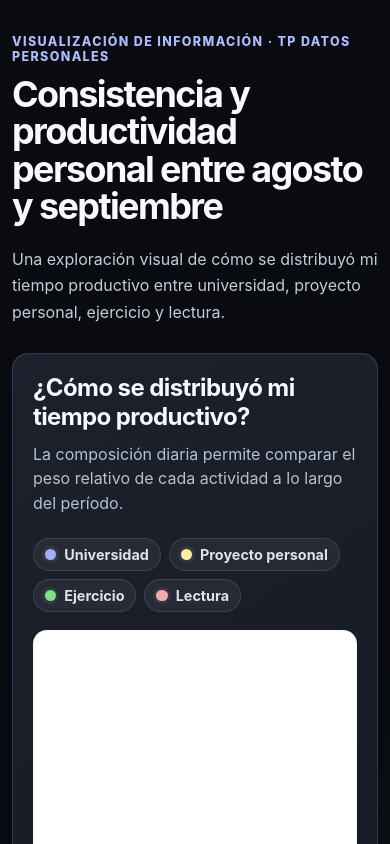
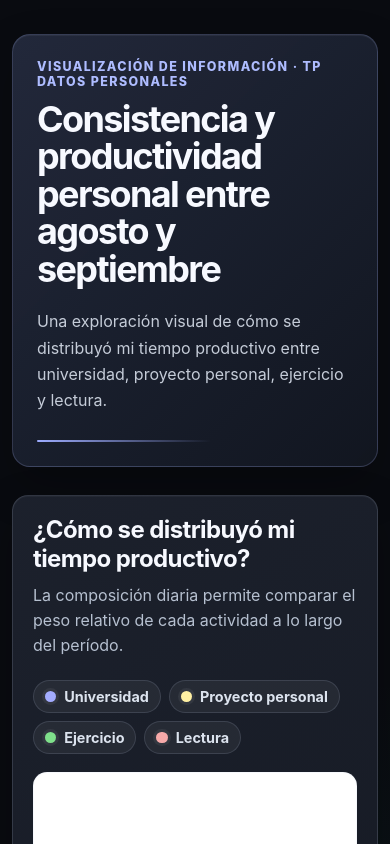
Before and after one commit to francoferrari02/infovis, a plain HTML site: page productividad.html in a window 390 px wide. Shown: the top 844 px of the page. Drawn offline with Linux system fonts and the light colour scheme; a script that the page names is missing.

Commit message:
detalles

```diff
--- a/productividad.html
+++ b/productividad.html
@@ -18,7 +18,24 @@
         radial-gradient(circle at 90% 20%, rgba(38,197,170,.08), transparent 28rem), #090b10;
     }
     main { width: min(1160px, calc(100% - 48px)); margin: 0 auto; padding: 64px 0 72px; }
-    header { max-width: 860px; margin-bottom: 40px; }
+    .page-header {
+      max-width: 960px;
+      margin-bottom: 48px;
+      padding: clamp(24px, 4vw, 42px);
+      background: linear-gradient(135deg, rgba(42, 50, 73, .76), rgba(20, 24, 35, .82));
+      border: 1px solid rgba(174, 188, 255, .2);
+      border-radius: 24px;
+      box-shadow: 0 20px 48px rgba(0, 0, 0, .2), inset 0 1px rgba(255, 255, 255, .05);
+    }
+    .page-header::after {
+      display: block;
+      width: min(260px, 55%);
+      height: 2px;
+      margin-top: 26px;
+      content: "";
+      background: linear-gradient(90deg, #9dacff, rgba(157, 172, 255, 0));
+      border-radius: 999px;
+    }
     .eyebrow { margin: 0 0 12px; color: #aebcff; font-size: .78rem; font-weight: 800; letter-spacing: .11em; text-transform: uppercase; }
     h1,h2,h3 { color: #f7f9ff; }
     h1 { max-width: 820px; margin: 0; font-size: clamp(2.25rem, 5.5vw, 4.25rem); line-height: 1.04; letter-spacing: -.045em; }
@@ -45,17 +62,22 @@
     .rawgraphs-figure img { display: block; width: 100%; height: auto; }
     .visual-key { display: flex; flex-wrap: wrap; gap: 8px; margin: 0 0 16px; }
     .visual-key span { padding: 6px 10px; color: #cbd5e1; font-size: .85rem; background: rgba(255,255,255,.05); border-radius: 8px; }
-    .heatmaps-section { width: min(1400px, calc(100vw - 48px)); margin-right: 50%; margin-left: 50%; transform: translateX(-50%); }
-    .heatmaps-grid { display: grid; grid-template-columns: repeat(2, minmax(0,1fr)); gap: 22px; }
-    .heatmap-card { min-width: 0; padding: clamp(14px,2vw,20px); overflow: visible; background: rgba(8,11,16,.36); border: 1px solid rgba(198,211,237,.14); border-radius: 14px; }
+    .heatmaps-section { width: min(1520px, calc(100vw - 24px)); margin-right: 50%; margin-left: 50%; padding-right: clamp(14px, 2vw, 22px); padding-left: clamp(14px, 2vw, 22px); transform: translateX(-50%); }
+    .heatmaps-grid { display: grid; grid-template-columns: repeat(2, minmax(0,1fr)); gap: 14px; }
+    .heatmap-card { min-width: 0; padding: 8px; overflow: visible; background: rgba(8,11,16,.36); border: 1px solid rgba(198,211,237,.14); border-radius: 14px; }
     /* Los iframes de Flourish conservan sus propios estilos; esta reserva evita recortar ejes y etiquetas. */
     .heatmap-card .flourish-embed,.heatmap-card .flourish-embed iframe { display: block; width: 100% !important; min-height: 540px !important; height: 540px !important; border: 0; }
     .tableauPlaceholder { width: 100%; }
+    /* Con dos columnas el lienzo nativo de Flourish queda demasiado angosto en
+       notebooks. Se usa una columna hasta contar con ancho real suficiente. */
+    @media (max-width: 1279px) and (min-width: 721px) {
+      .heatmaps-grid { grid-template-columns: 1fr; }
+    }
     @media (max-width: 720px) {
       main { width: min(100% - 24px, 1160px); padding: 34px 0 48px; }
-      header { margin-bottom: 28px; }
+      .page-header { margin-bottom: 28px; border-radius: 18px; }
       .chart-section { margin-top: 22px; border-radius: 16px; }
-      .heatmaps-section { width: min(100vw - 24px, 1400px); }
+      .heatmaps-section { width: min(100vw - 16px, 1520px); padding-right: 8px; padding-left: 8px; }
       .heatmaps-grid { grid-template-columns: 1fr; gap: 16px; }
       .heatmap-card .flourish-embed,.heatmap-card .flourish-embed iframe { min-height: 500px !important; height: 500px !important; }
     }
@@ -63,7 +85,7 @@
 </head>
 <body>
   <main>
-    <header>
+    <header class="page-header">
       <p class="eyebrow">Visualización de información · TP datos personales</p>
       <h1>Consistencia y productividad personal entre agosto y septiembre</h1>
       <p class="intro">Una exploración visual de cómo se distribuyó mi tiempo productivo entre universidad, proyecto personal, ejercicio y lectura.</p>
```
